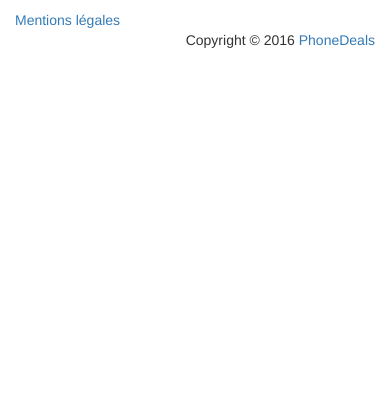
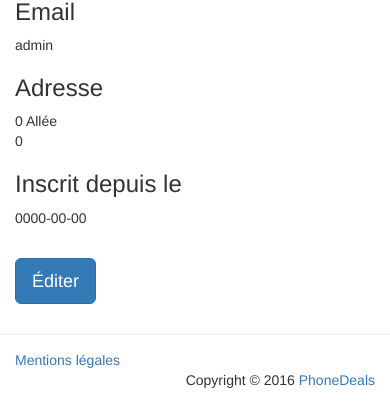
Before and after one commit to HadrienX/PhoneDeals, a PHP site: page /index.php?page=profile in a window 390 px wide. Shown: the part 478-883 px from the top of the page. Before the commit the page ends 526 px from the top, so only its background shows below. Run offline with PHP 8.4, Linux system fonts and the light colour scheme; a user stored in the database is signed in; data comes from the database, SQL or seed files in the repository; some libraries are stand-ins or nearby versions.

Commit message:
Update profile.php
Ajout de la méthode simplifié de header

```diff
--- a/app/view/profile.php
+++ b/app/view/profile.php
@@ -2,16 +2,36 @@
 	<div class="container">
 		<div class="row">
 			<div class="col-md-12">
+				<div class="row" style="margin-bottom: 15px;">
+					<div class="col-md-12">
+						<h1>Votre profil</h1>
+					</div>
+				</div>
 				<div class="row">
-					<h1>Votre profil</h1>
-					<img src="<?php echo App::getGravatar($member->email); ?>" alt="Avatar de <?php echo $member->first_name; ?>" />
+					<div class="col-md-3">
+						<img src="<?php echo App::getGravatar($member->email); ?>" alt="Avatar de <?php echo $member->first_name; ?>" />
+					</div>
+					<div class="col-md-9">
+						<h3>Email</h3>
+						<?php echo $member->email; ?>
+						<h3>Adresse</h3>
+						<?php echo $member->way_num; ?>
+						<?php echo $member->way_type; ?>
+						<?php echo $member->way_name; ?><br />
+						<?php echo $member->zip_code; ?>
+						<?php echo $member->city; ?>
+						<h3>Inscrit depuis le</h3>
+						<?php echo $member->register_date; ?><br />
+						<a href="#" class="btn btn-lg btn-primary" style="margin-top: 30px;">Éditer</a>
+					</div>
 				</div>
 			</div>
 		</div>
 	</div>
 <?php
 	}
+
 	else {
-		header("HTTP/1.0 404 Not Found");
+		App::getHeader(404);
 	}
 ?>
```
